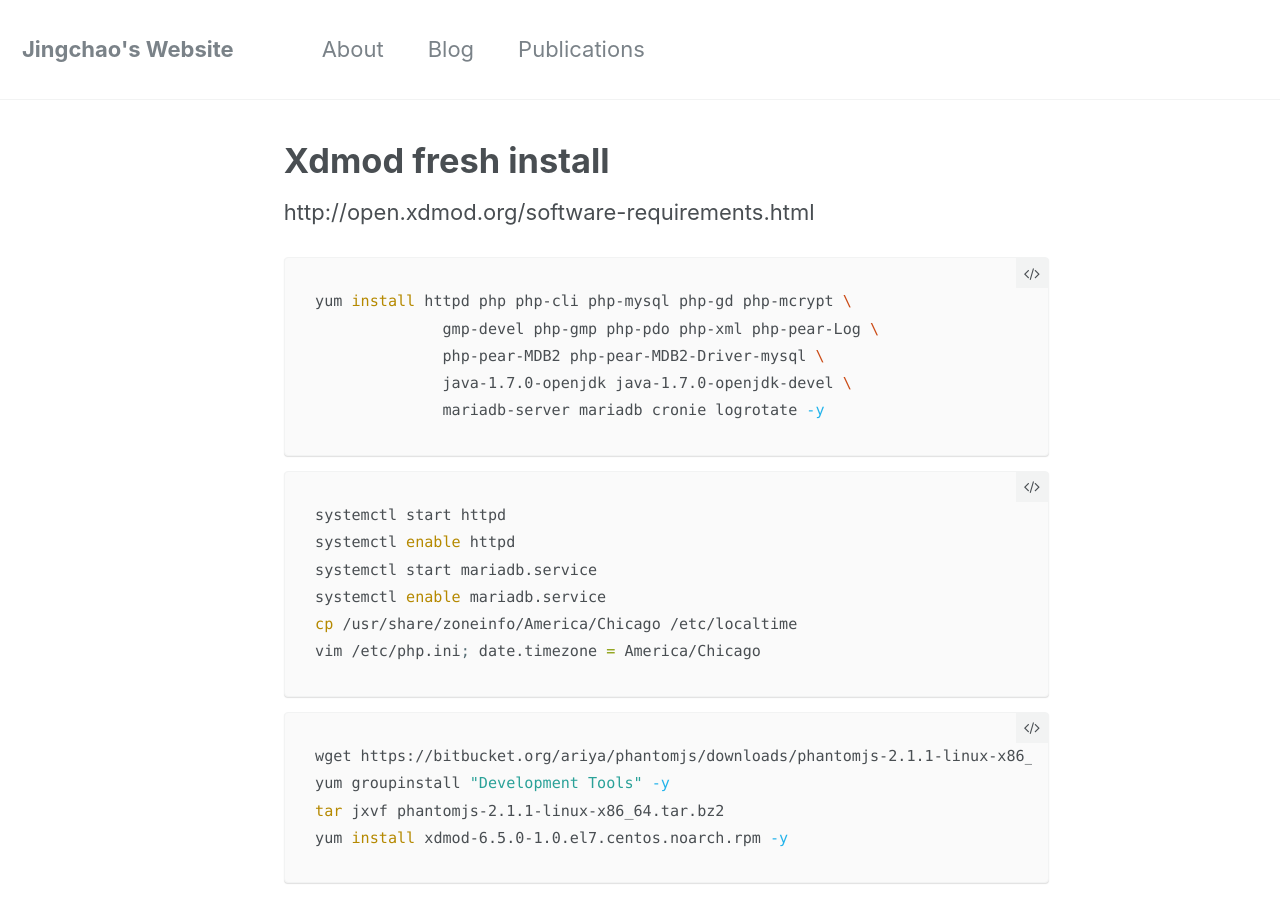
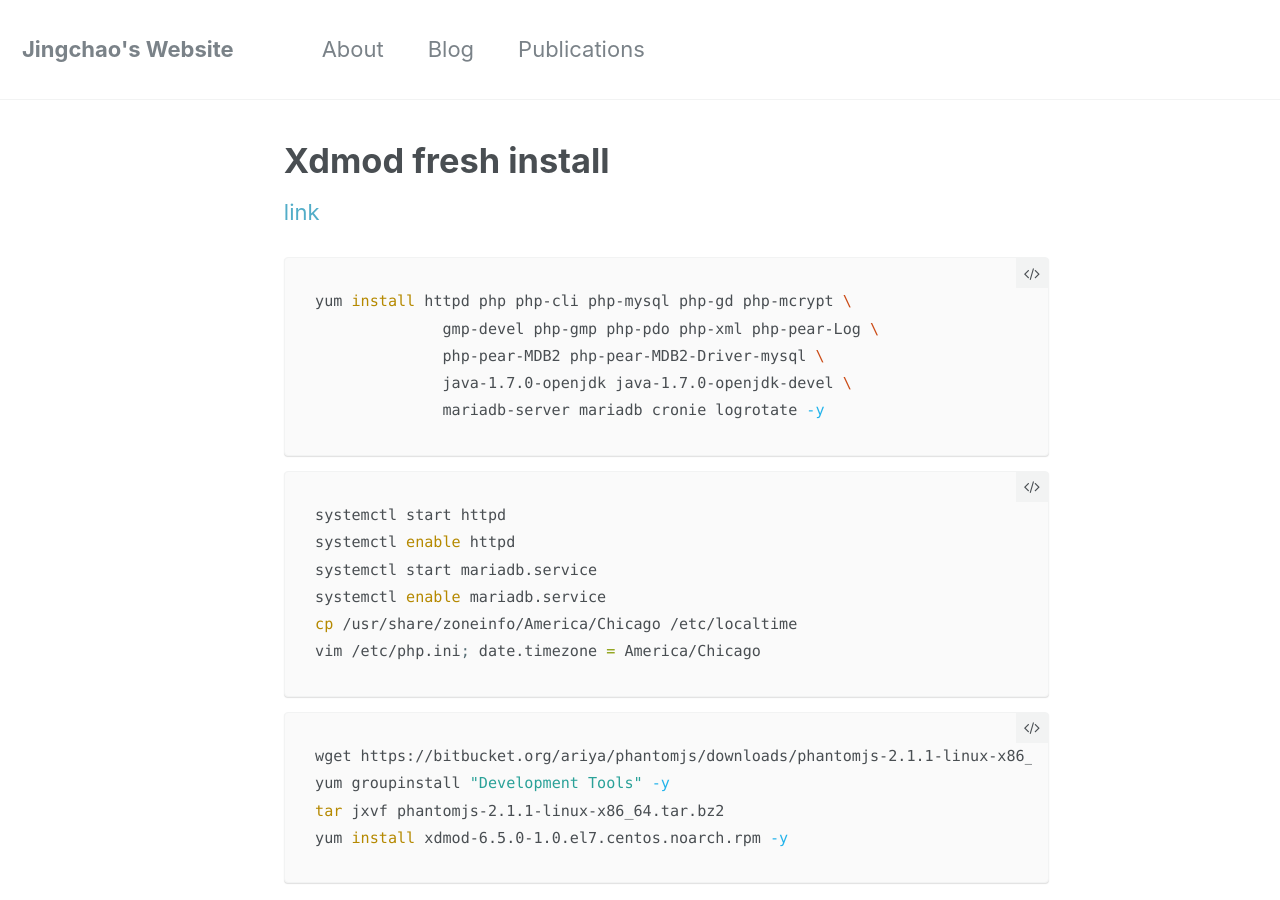
Before and after one commit to JingchaoZhang/JingchaoZhang.github.io, a Jekyll site: the page built from _posts/2017-03-20-XDMoD fresh install.md, in a window 1280 px wide and 900 px high. Built offline with Jekyll 4.4.1, drawn with Linux system fonts in a browser that asks for light colours.

Commit message:
Update 2017-03-20-XDMoD fresh install.md

````diff
--- a/_posts/2017-03-20-XDMoD fresh install.md
+++ b/_posts/2017-03-20-XDMoD fresh install.md
@@ -1,4 +1,9 @@
-http://open.xdmod.org/software-requirements.html
+---
+layout: single
+author_profile: false
+---
+
+[link](http://open.xdmod.org/software-requirements.html)
 
 ```bash
 yum install httpd php php-cli php-mysql php-gd php-mcrypt \
````
